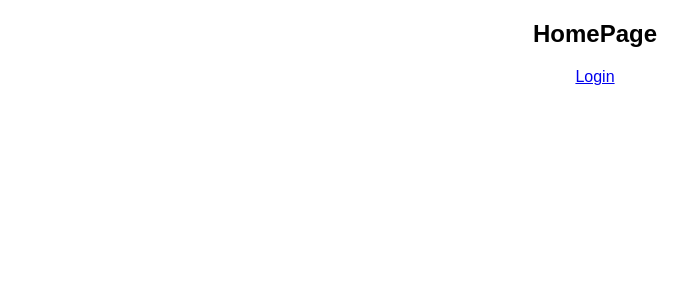
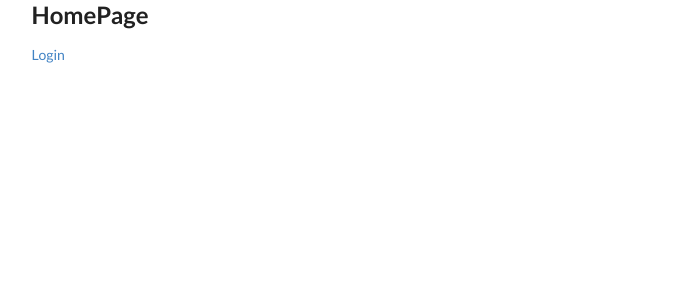
Before and after one commit to brodwen83/real-react-app-practice, a React (Create React App) app: page / in a window 1280 px wide. Shown: the top 300 px of the page, without its empty margins (45-732 px from the left). Built offline with nearby package versions, Linux system fonts and the light colour scheme.

Commit message:
Semantic UI
Added Semantic UI React

```diff
--- a/package.json
+++ b/package.json
@@ -9,7 +9,9 @@
     "react-dom": "16.5.2",
     "react-router": "4.3.1",
     "react-router-dom": "4.3.1",
-    "react-scripts": "2.0.3"
+    "react-scripts": "2.0.3",
+    "semantic-ui-css": "2.4.1",
+    "semantic-ui-react": "0.83.0"
   },
   "devDependencies": {},
   "scripts": {
--- a/src/components/App.js
+++ b/src/components/App.js
@@ -8,7 +8,7 @@ import "../styles.css";
 class App extends Component {
   render() {
     return (
-      <div className="App">
+      <div className="ui container">
         <Route path="/" exact component={Homepage} />
         <Route path="/login" exact component={LogIn} />
       </div>
--- a/src/index.js
+++ b/src/index.js
@@ -2,6 +2,7 @@ import React from "react";
 import ReactDOM from "react-dom";
 import { BrowserRouter } from "react-router-dom";
 
+import "semantic-ui-css/semantic.min.css";
 import App from "./components/App";
 
 ReactDOM.render(
```
